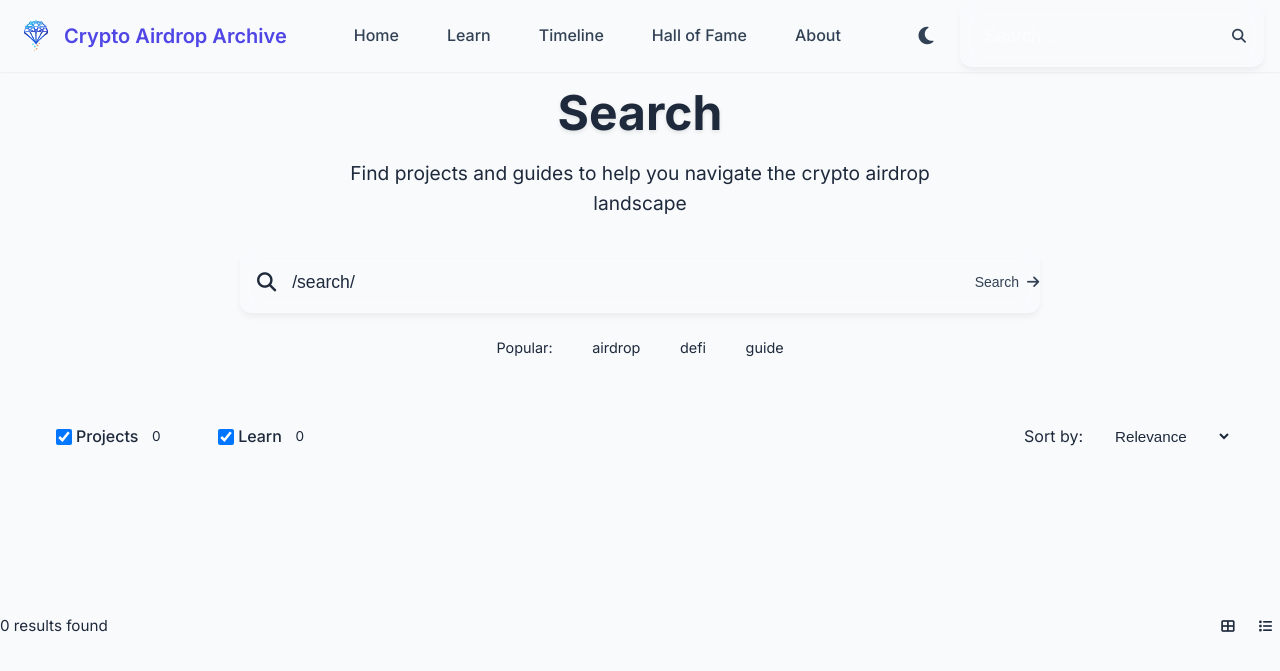
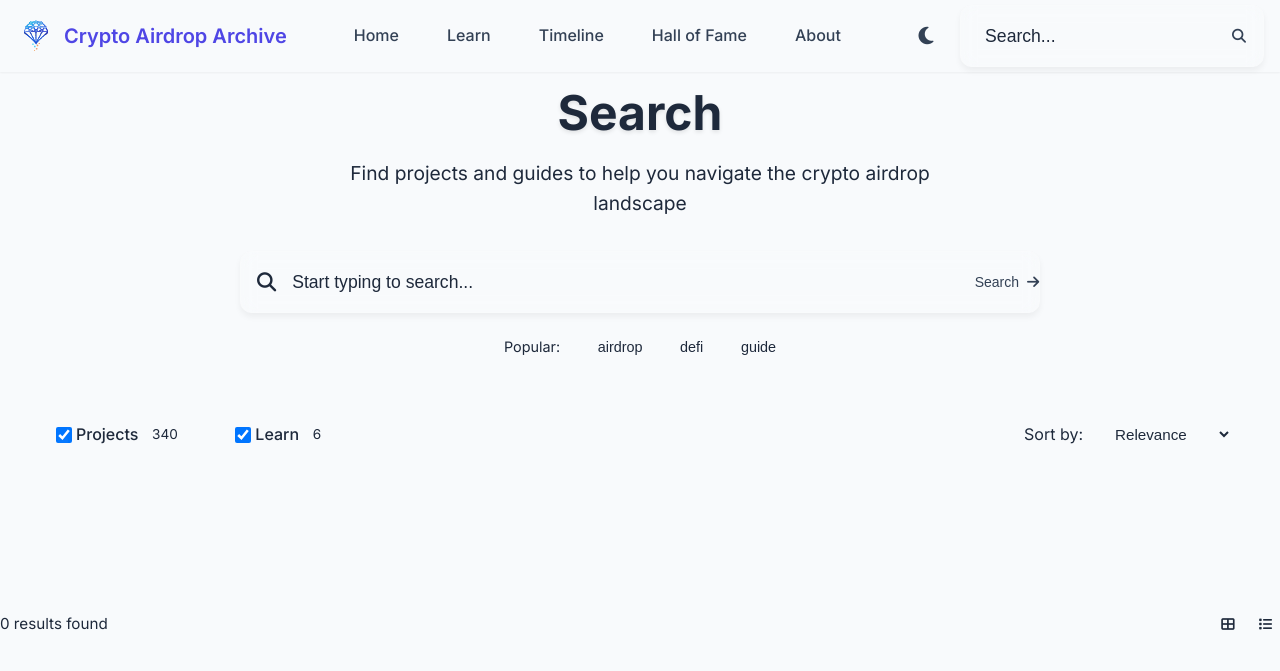
Before and after one commit to i-shivamsoni/airdrop-archive, a Jekyll site: the page built from search.md, in a window 1280 px wide. Shown: the top 671 px of the page. Built offline with Jekyll 4.4.1, drawn with Linux system fonts in a browser that asks for light colours; comment, search, counter and statistics services are not loaded.

Commit message:
search fixes

```diff
--- a/_layouts/search.html
+++ b/_layouts/search.html
@@ -24,9 +23,9 @@
                 </div>
                 <div class="search-tags">
                     <span class="search-tag">Popular:</span>
-                    <a href="/search/?q=airdrop" class="search-tag">airdrop</a>
-                    <a href="/search/?q=defi" class="search-tag">defi</a>
-                    <a href="/search/?q=guide" class="search-tag">guide</a>
+                    <button class="search-tag" onclick="document.getElementById('search-input').value='airdrop'; performSearch('airdrop')">airdrop</button>
+                    <button class="search-tag" onclick="document.getElementById('search-input').value='defi'; performSearch('defi')">defi</button>
+                    <button class="search-tag" onclick="document.getElementById('search-input').value='guide'; performSearch('guide')">guide</button>
                 </div>
             </div>
             <div class="search-filters">
--- a/assets/css/search.css
+++ b/assets/css/search.css
@@ -87,13 +87,21 @@
     background: none;
     padding: 0.5rem;
     font-size: 1.1rem;
-    color: white;
-    min-width: 200px;
-    width: 100%;
+    color: var(--text-color);
+    transition: all 0.3s ease;
+}
+
+.search-bar input:focus {
+    outline: none;
 }
 
 .search-bar input::placeholder {
-    color: rgba(255, 255, 255, 0.6);
+    color: var(--text-secondary);
+    transition: opacity 0.1s ease;
+}
+
+.search-bar input:focus::placeholder {
+    opacity: 0;
 }
 
 .search-bar input:focus {
@@ -139,20 +147,19 @@
 }
 
 .search-tag {
-    display: inline-flex;
-    align-items: center;
+    cursor: pointer;
+    border: none;
+    background: var(--bg-primary);
     padding: 0.4rem 0.8rem;
-    background: rgba(255, 255, 255, 0.1);
-    border-radius: var(--radius-full);
+    border-radius: 20px;
     font-size: 0.9rem;
-    color: rgba(255, 255, 255, 0.9);
-    text-decoration: none;
+    color: var(--text-secondary);
     transition: all 0.2s ease;
-    border: 1px solid rgba(255, 255, 255, 0.2);
 }
 
 .search-tag:hover {
-    background: rgba(255, 255, 255, 0.2);
+    background: var(--bg-secondary);
+    color: var(--text-color);
     transform: translateY(-1px);
 }
 
@@ -184,6 +191,12 @@
     display: flex;
     flex-direction: column;
     gap: var(--spacing-lg);
+    opacity: 1;
+    transition: opacity 0.3s ease;
+}
+
+.search-results.loading {
+    opacity: 0.7;
 }
 
 .search-result {
@@ -456,3 +469,79 @@
         padding: var(--spacing-md);
     }
 }
+
+#search-loading {
+    position: fixed;
+    top: 50%;
+    left: 50%;
+    transform: translate(-50%, -50%);
+    background: var(--bg-primary);
+    padding: 1rem 2rem;
+    border-radius: 8px;
+    box-shadow: 0 4px 12px rgba(0, 0, 0, 0.1);
+    z-index: 1000;
+    display: flex;
+    align-items: center;
+    gap: 1rem;
+}
+
+.loading-spinner {
+    width: 24px;
+    height: 24px;
+    border: 3px solid var(--bg-secondary);
+    border-top-color: var(--primary-color);
+    border-radius: 50%;
+    animation: spin 1s linear infinite;
+}
+
+@keyframes spin {
+    to {
+        transform: rotate(360deg);
+    }
+}
+
+/* Add smooth transitions for results */
+#search-results-container {
+    transition: opacity 0.3s ease;
+}
+
+#search-results-container.loading {
+    opacity: 0.5;
+}
+
+/* Improve loading state visibility */
+#search-loading {
+    display: none;
+}
+
+#search-loading:not(.hidden) {
+    display: flex;
+    align-items: center;
+    justify-content: center;
+    gap: 1rem;
+    padding: 1rem 2rem;
+    background: var(--bg-primary);
+    border-radius: 8px;
+    box-shadow: 0 4px 12px rgba(0, 0, 0, 0.1);
+    position: fixed;
+    top: 50%;
+    left: 50%;
+    transform: translate(-50%, -50%);
+    z-index: 1000;
+}
+
+/* Add fade effect for results */
+@keyframes fadeIn {
+    from {
+        opacity: 0;
+        transform: translateY(10px);
+    }
+    to {
+        opacity: 1;
+        transform: translateY(0);
+    }
+}
+
+.search-result-item {
+    animation: fadeIn 0.3s ease-out;
+}
--- a/assets/js/search.js
+++ b/assets/js/search.js
@@ -1,3 +1,16 @@
+// Debounce function to limit how often a function can be called
+function debounce(func, wait) {
+    let timeout;
+    return function executedFunction(...args) {
+        const later = () => {
+            clearTimeout(timeout);
+            func(...args);
+        };
+        clearTimeout(timeout);
+        timeout = setTimeout(later, wait);
+    };
+}
+
 // Initialize search index
 let searchIndex;
 let searchData;
@@ -342,11 +355,17 @@
 }
 
 // Handle search input
-function handleSearch() {
-    const searchInput = document.getElementById('search-input');
-    const query = searchInput.value.trim();
-    if (query) {
-        window.location.href = `/search/?q=${encodeURIComponent(query)}`;
+function handleSearchInput(event) {
+    const query = event.target.value.trim();
+    if (query.length >= 2) { // Only search if query is at least 2 characters
+        performSearch(query);
+    } else {
+        // Clear results if query is too short
+        const container = document.getElementById('search-results-container');
+        if (container) {
+            container.innerHTML = '';
+        }
+        updateSearchStats(0);
     }
 }
 
@@ -372,41 +391,43 @@
     }
 }
 
-// Initialize search on search page
-if (window.location.pathname === '/search/') {
-    // Initialize search immediately
-    initializeSearch();
-
-    // Get search query from URL
-    const urlParams = new URLSearchParams(window.location.search);
-    const query = urlParams.get('q');
-
-    if (query) {
-        const searchInput = document.getElementById('search-input');
-        if (searchInput) {
-            searchInput.value = query;
-        }
-    }
-
-    // Handle search bar on search page
+// Initialize search functionality
+document.addEventListener('DOMContentLoaded', function() {
     const searchInput = document.getElementById('search-input');
     const searchButton = document.getElementById('search-button');
 
-    if (searchButton) {
-        searchButton.addEventListener('click', () => handleSearch());
-    }
+    if (searchInput) {
+        // Add real-time search with debounce
+        searchInput.addEventListener('input', debounce(handleSearchInput, 300));
 
-    if (searchInput) {
-        searchInput.addEventListener('keypress', (e) => {
-            if (e.key === 'Enter') {
-                handleSearch();
+        // Keep the search button for explicit searches
+        searchButton.addEventListener('click', () => {
+            const query = searchInput.value.trim();
+            if (query) {
+                performSearch(query);
+            }
+        });
+
+        // Allow Enter key to trigger search
+        searchInput.addEventListener('keypress', (event) => {
+            if (event.key === 'Enter') {
+                const query = searchInput.value.trim();
+                if (query) {
+                    performSearch(query);
+                }
             }
         });
     }
 
+    // Initialize search
+    initializeSearch();
+});
+
     // Handle filter changes
     document.querySelectorAll('input[name="search-type"]').forEach(input => {
         input.addEventListener('change', () => {
+        const urlParams = new URLSearchParams(window.location.search);
+        const query = urlParams.get('q');
             if (query) {
                 performSearch(query);
             }
@@ -417,6 +438,8 @@
     const sortSelect = document.getElementById('sort-by');
     if (sortSelect) {
         sortSelect.addEventListener('change', () => {
+        const urlParams = new URLSearchParams(window.location.search);
+        const query = urlParams.get('q');
             if (query) {
                 performSearch(query);
             }
@@ -429,4 +452,3 @@
             toggleView(button.dataset.view);
         });
     });
-}
```
Also changed, not shown: other parts of _layouts/search.html (+27 -2 lines).
